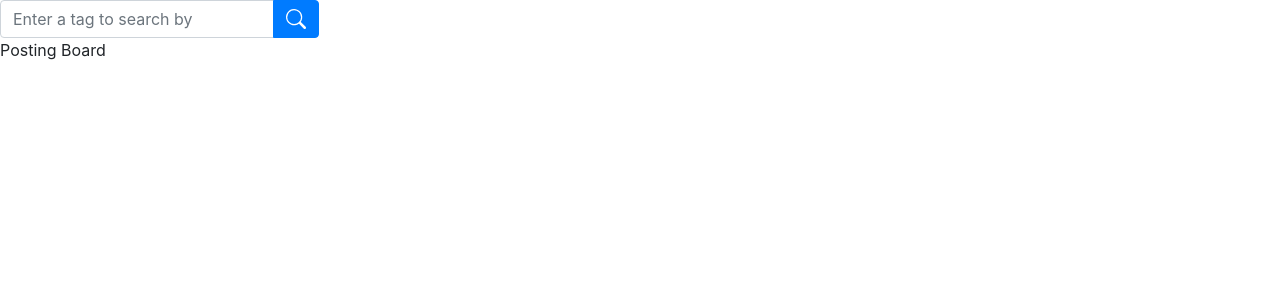
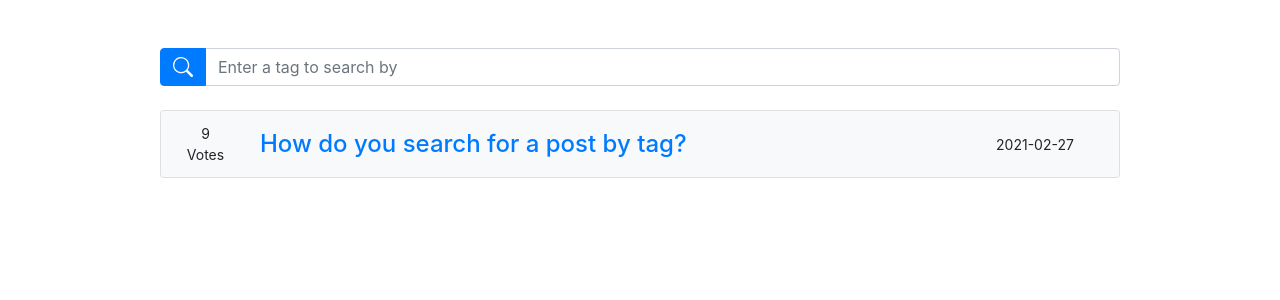
Before and after one commit to mkuzie/stack-overflow-ui-comp4350, a Vue app: page / in a window 1280 px wide. Shown: the top 300 px of the page. Built offline with nearby package versions, Linux system fonts and the light colour scheme.

Commit message:
Created a Posting component and implemented the unexpanded formatting.

```diff
--- a/src/App.vue
+++ b/src/App.vue
@@ -1,6 +1,6 @@
 <template>
-  <div id="app">
-    <SearchForm/>
+  <div id="app" class="w-75 mx-auto pt-5">
+    <SearchForm class="pb-4"/>
     <PostingBoard/>
   </div>
 </template>
--- /dev/null
+++ b/src/components/Posting.vue
@@ -0,0 +1,45 @@
+<template>
+  <div class="accordion" role="tablist">
+    <b-card no-body>
+      <b-card-header header-bg-variant="light">
+        <b-row align-v="center">
+          <b-col cols="1">
+            <div class="text-center small">
+              <div>9</div>
+              <div>Votes</div>
+            </div>
+          </b-col>
+          <b-col cols="9">
+            <h4 class="mb-0">
+              <b-link @click="clickHandler">How do you search for a post by tag?</b-link>
+            </h4>
+          </b-col>
+          <b-col>
+            <div class="text-center small">{{ this.$dayjs().format("YYYY-MM-DD") }}</div>
+          </b-col>
+        </b-row>
+      </b-card-header>
+      <b-collapse :visible="show">
+        <b-card-body>
+          Text
+        </b-card-body>
+      </b-collapse>
+    </b-card>
+  </div>
+</template>
+
+<script>
+export default {
+  name: "Posting",
+  data() {
+    return {
+      show: false
+    }
+  },
+  methods: {
+    clickHandler() {
+      this.show = !this.show
+    }
+  }
+}
+</script>
--- a/src/components/PostingBoard.vue
+++ b/src/components/PostingBoard.vue
@@ -1,11 +1,24 @@
 <template>
   <div>
-    Posting Board
+    <Posting />
   </div>
 </template>
 
 <script>
+import Posting from "@/components/Posting";
 export default {
-name: "PostingBoard"
+  name: "PostingBoard",
+  components: {Posting},
+  data() {
+    return {
+      selected: null
+    }
+  },
+  methods: {
+    clickHandler(id) {
+      // TODO: Expand the posting when its title is clicked
+      console.log(id)
+    }
+  }
 }
 </script>
--- a/src/components/SearchForm.vue
+++ b/src/components/SearchForm.vue
@@ -1,16 +1,16 @@
 <template>
   <div>
     <b-form inline @submit="onSubmit">
-      <b-input-group>
-        <!-- Input Field -->
-        <b-form-input v-model="form.tag" placeholder="Enter a tag to search by" required />
-
+      <b-input-group class="w-100 mx-auto">
         <!-- Search Button -->
-        <b-input-group-append>
+        <b-input-group-prepend>
           <b-button type="submit" variant="primary">
             <b-icon-search/>
           </b-button>
-        </b-input-group-append>
+        </b-input-group-prepend>
+
+        <!-- Input Field -->
+        <b-form-input v-model="form.tag" placeholder="Enter a tag to search by" required />
       </b-input-group>
     </b-form>
   </div>
```
